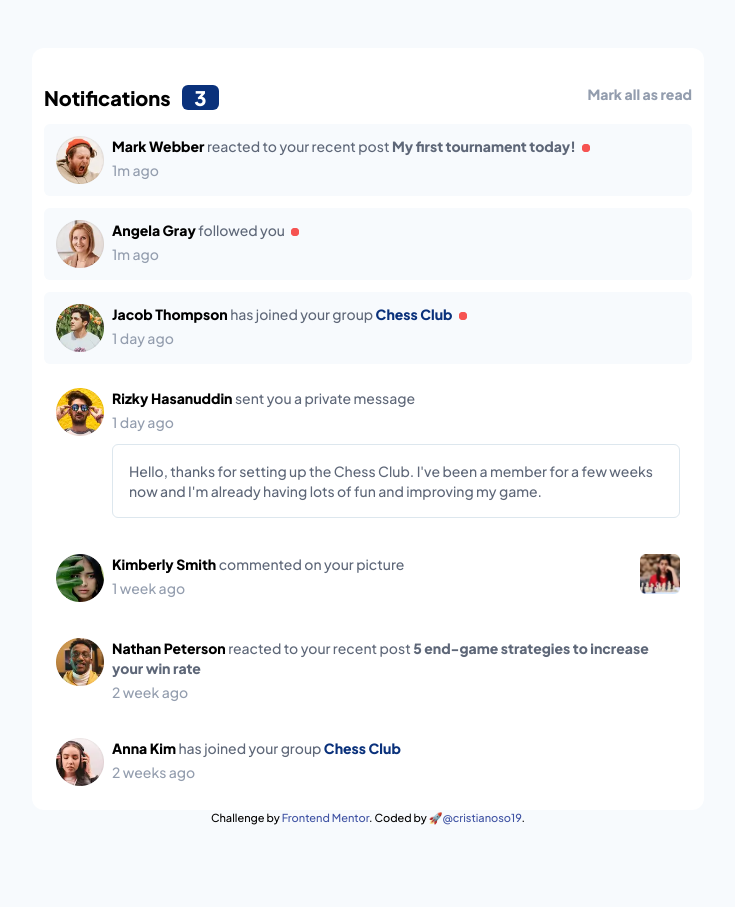
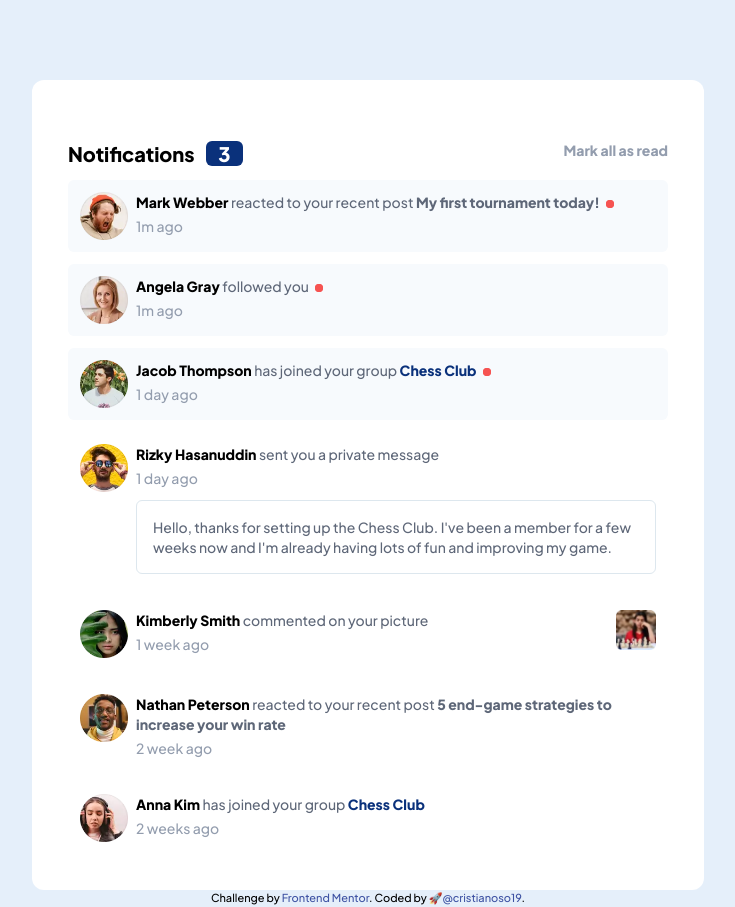
Before and after one commit to cristianoso19/fm.NotificationsPage, a website: page index.html in a window 1280 px wide. Shown: the whole page, without its empty margins (272-1007 px from the left). Before the commit the page ends 827 px from the top, so only its background shows below. Drawn offline with Linux system fonts and the light colour scheme.

Commit message:
Some changes final

```diff
--- a/index.html
+++ b/index.html
@@ -18,9 +18,9 @@
     .attribution a { color: hsl(228, 45%, 44%); }
   </style>
   </head>
-<body class="lg:bg-verylightgb">
-  <main class="xs:mx-3 w-auto bg-white lg:mx-auto lg:mt-12 lg:rounded-xl lg:p-3 lg:max-w-2xl">
-    <div class="mt-6 flex justify-between">
+<body class="lg:bg-lightgb1 lg:flex lg:align-middle lg:flex-col">
+  <main class="xs:mx-3 w-auto bg-white lg:mx-auto lg:mt-20 lg:rounded-xl lg:p-9 lg:max-w-2xl">
+    <div class="xs:mt-6 flex justify-between">
       <h1 class="text-xl font-bold">
         Notifications
         <span id="notifications-counter" class="ml-2 bg-blue text-white rounded-md px-3"></span>
```
Also changed, not shown: dist/output.css.
